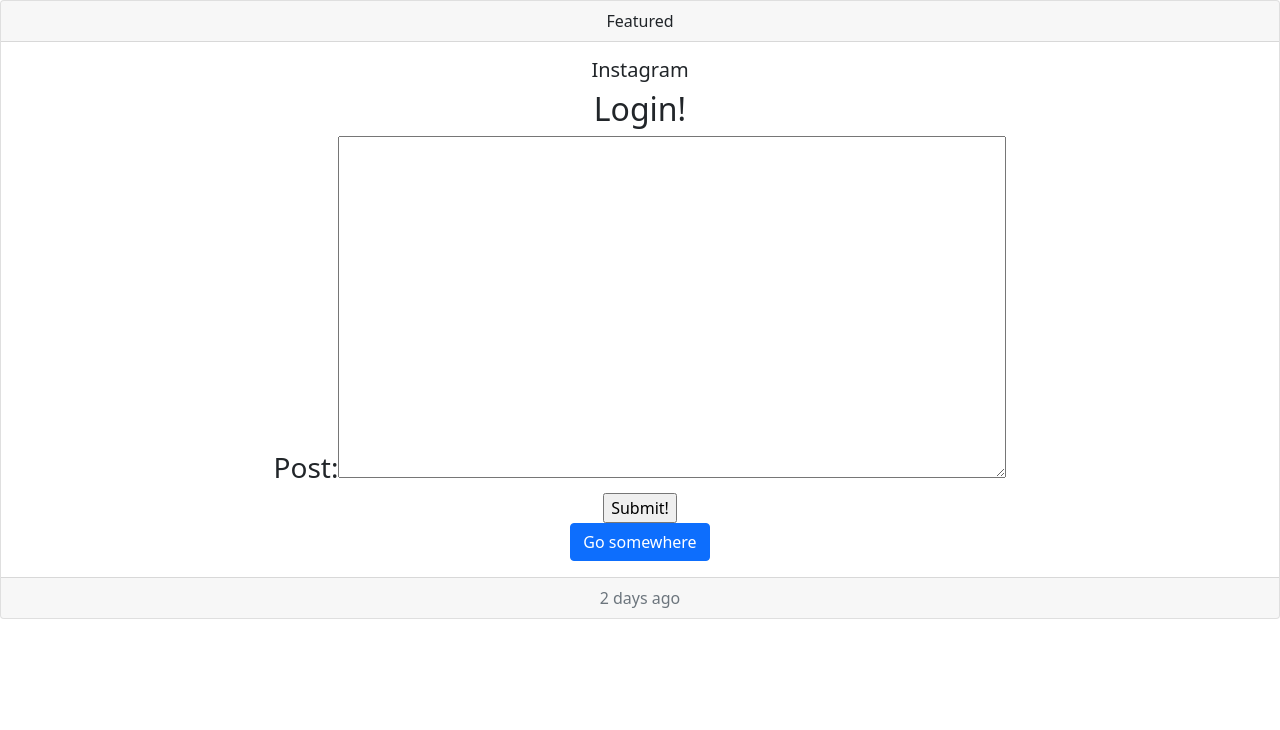
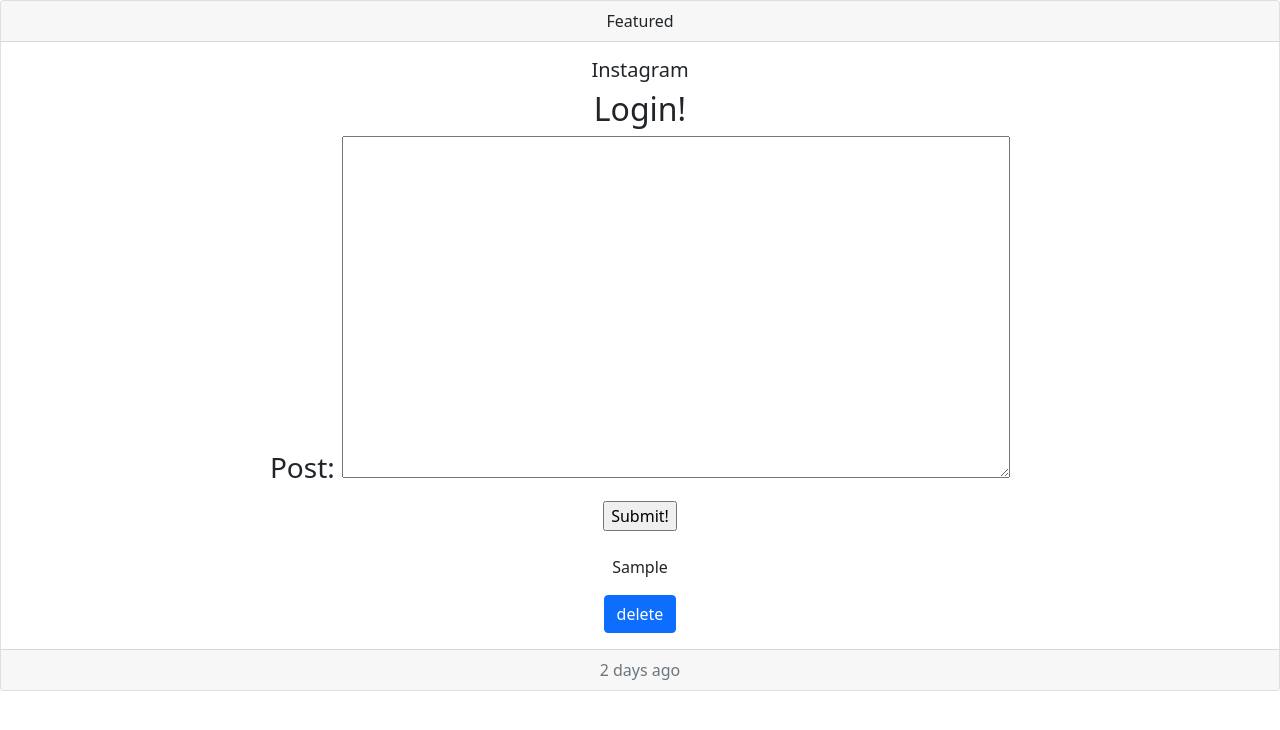
Before and after one commit to d-boddie/Instagram-clone, a Django app: page /comment/ in a window 1280 px wide. Shown: the top 730 px of the page. Run offline with Django 3.2, Linux system fonts and the light colour scheme; tables that the repository leaves empty hold one stand-in row (values such as "Sample post").

Commit message:
Delete button on comments is functional

```diff
--- a/comment/views.py
+++ b/comment/views.py
@@ -6,6 +6,8 @@
 
 
 def comment(request):
+    comments = Comment.objects.all()
+    print(comments)
     if request.method == 'POST':
         form = CommentForm(request.POST)
         if form.is_valid():
@@ -16,4 +18,12 @@
         return redirect(reverse('homepage'))
 
     form = CommentForm()
-    return render(request, 'comments.html', {"form": form})
+    return render(request, 'comments.html', {
+        "form": form,
+        'comments': comments})
+
+
+def delete(request, id):
+    comment = Comment.objects.get(id=id)
+    comment.delete()
+    return redirect(reverse('comments'))
--- a/instagramclone/urls.py
+++ b/instagramclone/urls.py
@@ -18,7 +18,7 @@
 from django.conf.urls.static import static
 from django.urls import path
 from authentication import views
-from comment.views import comment
+from comment.views import comment, delete
 from photo.views import photo_view
 
 
@@ -32,6 +32,7 @@
     path('logout/', views.logout_view, name='logout'),
     path('admin/', admin.site.urls),
     path('comment/', comment, name='comments'),
+    path('delete-comment/<int:id>/', delete, name='delete'),
     path('photo/', photo_view, name='photos'),
 
 ]
--- a/templates/comments.html
+++ b/templates/comments.html
@@ -1,33 +1,37 @@
-
-<!doctype html>
+<!DOCTYPE html>
 <html lang="en">
   <head>
-  <link href="https://cdn.jsdelivr.net/npm/bootstrap@5.0.0-beta3/dist/css/bootstrap.min.css" rel="stylesheet" integrity="sha384-eOJMYsd53ii+scO/bJGFsiCZc+5NDVN2yr8+0RDqr0Ql0h+rP48ckxlpbzKgwra6" crossorigin="anonymous">
-  <meta charset="UTF-8">
-  <meta http-equiv="X-UA-Compatible" content="IE=edge">
-  <meta name="viewport" content="width=device-width, initial-scale=1.0">
+    <link
+      href="https://cdn.jsdelivr.net/npm/bootstrap@5.0.0-beta3/dist/css/bootstrap.min.css"
+      rel="stylesheet"
+      integrity="sha384-eOJMYsd53ii+scO/bJGFsiCZc+5NDVN2yr8+0RDqr0Ql0h+rP48ckxlpbzKgwra6"
+      crossorigin="anonymous"
+    />
+    <meta charset="UTF-8" />
+    <meta http-equiv="X-UA-Compatible" content="IE=edge" />
+    <meta name="viewport" content="width=device-width, initial-scale=1.0" />
     <title>Document</title>
   </head>
   <body>
     <div class="card text-center">
-  <div class="card-header">
-    Featured
-  </div>
+      <div class="card-header">Featured</div>
       <div class="card-body">
         <h5 class="card-title">Instagram</h5>
         <form method="post">
           {% csrf_token %}
           <h2>Login!</h2>
-      <h3>{{ form }}</h3>
+          <h3>{{ form.as_p}}</h3>
 
-      <input type="submit" value="Submit!">
+          <input type="submit" value="Submit!" />
         </form>
-    <a href="#" class="btn btn-primary">Go somewhere</a>
+        <br>
+        {% for c in comments %}
+          <p>{{ c.post }}</p>
+          <a href="http://localhost:8000/delete-comment/{{c.id}}/" class="btn btn-primary">delete</a>
+
+        {% endfor %}
       </div>
-  <div class="card-footer text-muted">
-    2 days ago
+      <div class="card-footer text-muted">2 days ago</div>
     </div>
-</div>
-
   </body>
 </html>
```
Also changed, not shown: db.sqlite3. Lines whose indentation alone changed are shown as unchanged.
